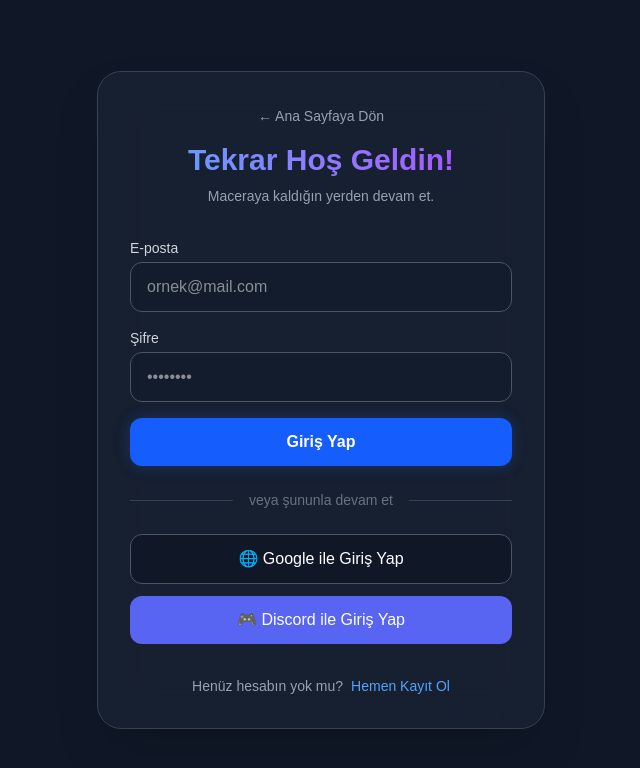
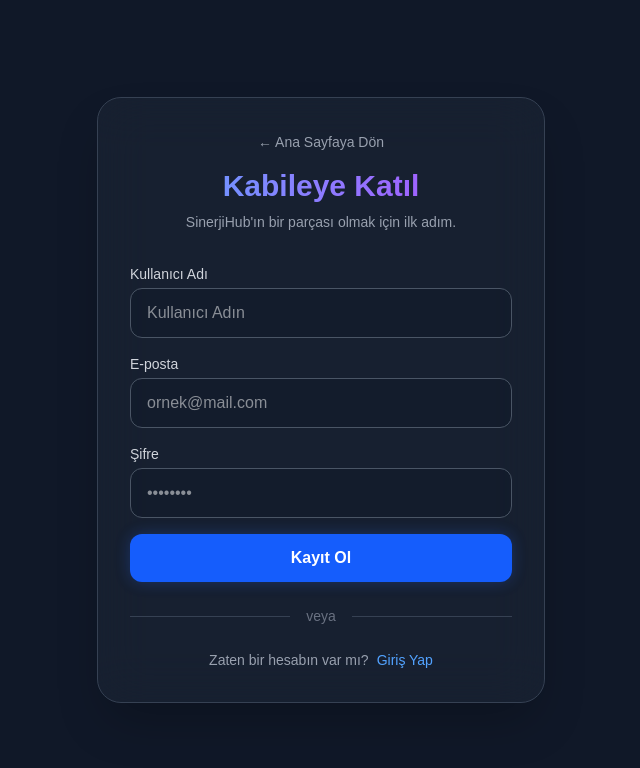
Before and after one commit to alptugakgun/sinerjihub, a Next.js app: page /login in a window 1280 px wide. Shown: the top 768 px of the page, without its empty margins (319-959 px from the left). Built offline with nearby package versions, Linux system fonts and the light colour scheme.

Commit message:
fronted ve backend birbirine bağlandı, tam dodnanımlı sayılan login halledildi

```diff
--- a/src/app/login/page.js
+++ b/src/app/login/page.js
@@ -4,16 +4,56 @@
 import { useRouter } from "next/navigation";
 
 export default function LoginPage() {
-  const [isLogin, setIsLogin] = useState(true);
+  const [isLogin, setIsLogin] = useState(false); // Test için Kayıt Ol ekranını varsayılan yaptık
   const router = useRouter();
+
+  // Form Verileri İçin Hafıza (State)
+  const [username, setUsername] = useState("");
+  const [email, setEmail] = useState("");
+  const [password, setPassword] = useState("");
+  const [errorMsg, setErrorMsg] = useState("");
+  const [isLoading, setIsLoading] = useState(false);
+
+  // Form Gönderildiğinde Çalışacak Motor
+  const handleSubmit = async (e) => {
+    e.preventDefault();
+    setErrorMsg("");
+    setIsLoading(true);
+
+    if (!isLogin) {
+      // KAYIT OLMA İŞLEMİ
+      try {
+        const res = await fetch("http://localhost:5000/api/auth/register", {
+          method: "POST",
+          headers: { "Content-Type": "application/json" },
+          body: JSON.stringify({ username, email, password }),
+        });
+
+        const data = await res.json();
+
+        if (res.ok) {
+          // Başarılıysa Onboarding'e gönder
+          router.push("/onboarding");
+        } else {
+          // Hata varsa ekrana yazdır (Örn: Bu e-posta zaten kullanımda)
+          setErrorMsg(data.message);
+        }
+      } catch (err) {
+        setErrorMsg("Sunucuya bağlanılamadı. Backend çalışıyor mu?");
+      }
+    } else {
+      // GİRİŞ YAPMA İŞLEMİ (Şimdilik boş, burayı sonra API'ye bağlayacağız)
+      router.push("/dashboard");
+    }
+
+    setIsLoading(false);
+  };
 
   return (
     <div className="min-h-screen bg-gray-900 flex items-center justify-center p-4 relative overflow-hidden">
-      {/* Arka plan süslemesi */}
       <div className="absolute top-0 left-1/2 -translate-x-1/2 w-[800px] h-[400px] bg-blue-600/20 rounded-full blur-[150px] -z-10 pointer-events-none"></div>
 
       <div className="w-full max-w-md bg-gray-800/50 backdrop-blur-xl border border-gray-700 rounded-3xl p-8 shadow-2xl">
-        {/* Geri Dön Butonu ve Başlık */}
         <div className="text-center mb-8">
           <Link href="/" className="text-gray-400 hover:text-white text-sm transition-colors mb-4 inline-block">
             ← Ana Sayfaya Dön
@@ -26,50 +66,67 @@
           </p>
         </div>
 
+        {/* Hata Mesajı Kutusu */}
+        {errorMsg && (
+          <div className="mb-4 p-3 bg-red-500/20 border border-red-500/50 rounded-xl text-red-400 text-sm text-center">
+            {errorMsg}
+          </div>
+        )}
+
         {/* Form */}
-        <form className="space-y-4" onSubmit={(e) => {
-          e.preventDefault();
-          router.push('/onboarding');
-        }}>
+        <form className="space-y-4" onSubmit={handleSubmit}>
           {!isLogin && (
             <div>
               <label className="block text-sm font-medium text-gray-300 mb-1">Kullanıcı Adı</label>
-              <input type="text" className="w-full bg-gray-900/50 border border-gray-600 rounded-xl px-4 py-3 text-white focus:outline-none focus:border-blue-500 focus:ring-1 focus:ring-blue-500 transition-all" placeholder="Kullanıcı Adın" />
+              <input
+                type="text"
+                value={username}
+                onChange={(e) => setUsername(e.target.value)}
+                className="w-full bg-gray-900/50 border border-gray-600 rounded-xl px-4 py-3 text-white focus:outline-none focus:border-blue-500 focus:ring-1 focus:ring-blue-500 transition-all"
+                placeholder="Kullanıcı Adın"
+                required
+              />
             </div>
           )}
           <div>
             <label className="block text-sm font-medium text-gray-300 mb-1">E-posta</label>
-            <input type="email" className="w-full bg-gray-900/50 border border-gray-600 rounded-xl px-4 py-3 text-white focus:outline-none focus:border-blue-500 focus:ring-1 focus:ring-blue-500 transition-all" placeholder="ornek@mail.com" />
+            <input
+              type="email"
+              value={email}
+              onChange={(e) => setEmail(e.target.value)}
+              className="w-full bg-gray-900/50 border border-gray-600 rounded-xl px-4 py-3 text-white focus:outline-none focus:border-blue-500 focus:ring-1 focus:ring-blue-500 transition-all"
+              placeholder="ornek@mail.com"
+              required
+            />
           </div>
           <div>
             <label className="block text-sm font-medium text-gray-300 mb-1">Şifre</label>
-            <input type="password" className="w-full bg-gray-900/50 border border-gray-600 rounded-xl px-4 py-3 text-white focus:outline-none focus:border-blue-500 focus:ring-1 focus:ring-blue-500 transition-all" placeholder="••••••••" />
+            <input
+              type="password"
+              value={password}
+              onChange={(e) => setPassword(e.target.value)}
+              className="w-full bg-gray-900/50 border border-gray-600 rounded-xl px-4 py-3 text-white focus:outline-none focus:border-blue-500 focus:ring-1 focus:ring-blue-500 transition-all"
+              placeholder="••••••••"
+              required
+            />
           </div>
 
-          <button type="submit" className="w-full bg-blue-600 hover:bg-blue-500 text-white font-bold py-3 rounded-xl transition-all shadow-[0_0_15px_rgba(37,99,235,0.3)] hover:shadow-[0_0_25px_rgba(37,99,235,0.5)]">
-            {isLogin ? "Giriş Yap" : "Kayıt Ol"}
+          <button
+            type="submit"
+            disabled={isLoading}
+            className="w-full flex justify-center bg-blue-600 hover:bg-blue-500 text-white font-bold py-3 rounded-xl transition-all shadow-[0_0_15px_rgba(37,99,235,0.3)] hover:shadow-[0_0_25px_rgba(37,99,235,0.5)] disabled:opacity-50"
+          >
+            {isLoading ? "Yükleniyor..." : (isLogin ? "Giriş Yap" : "Kayıt Ol")}
           </button>
         </form>
 
-        {/* Ayırıcı */}
         <div className="my-6 flex items-center">
           <div className="flex-grow border-t border-gray-700"></div>
-          <span className="mx-4 text-gray-500 text-sm">veya şununla devam et</span>
+          <span className="mx-4 text-gray-500 text-sm">veya</span>
           <div className="flex-grow border-t border-gray-700"></div>
         </div>
 
-        {/* Sosyal Giriş Butonları */}
-        <div className="space-y-3">
-          <button className="w-full flex items-center justify-center gap-2 bg-gray-900 hover:bg-gray-700 border border-gray-600 text-white font-medium py-3 rounded-xl transition-all">
-            🌐 Google ile Giriş Yap
-          </button>
-          <button className="w-full flex items-center justify-center gap-2 bg-[#5865F2] hover:bg-[#4752C4] text-white font-medium py-3 rounded-xl transition-all">
-            🎮 Discord ile Giriş Yap
-          </button>
-        </div>
-
-        {/* Geçiş Linki */}
-        <div className="mt-8 text-center text-sm text-gray-400">
+        <div className="mt-4 text-center text-sm text-gray-400">
           {isLogin ? "Henüz hesabın yok mu?" : "Zaten bir hesabın var mı?"}
           <button type="button" onClick={() => setIsLogin(!isLogin)} className="ml-2 text-blue-400 hover:text-blue-300 font-medium transition-colors">
             {isLogin ? "Hemen Kayıt Ol" : "Giriş Yap"}
```
